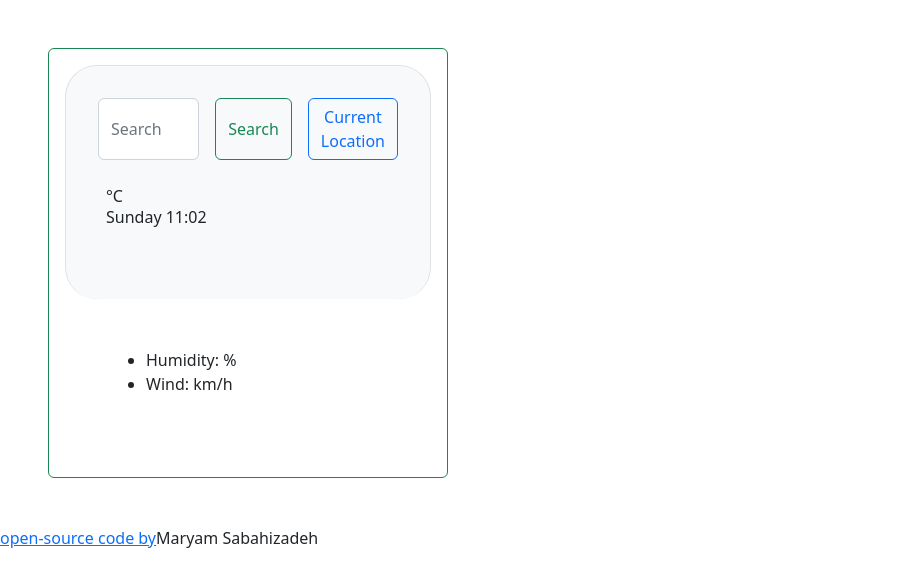
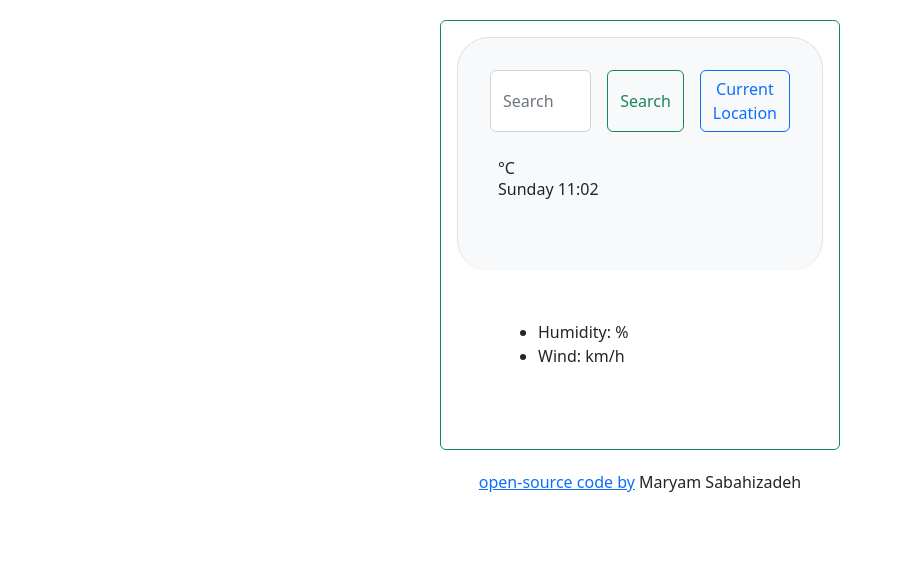
Before and after one commit to maryamsbhz/weather-app, a plain HTML site: page index.html in a window 1280 px wide. Shown: the whole page, without its empty margins (0-902 px from the left). Drawn offline with nearby package versions, Linux system fonts and the light colour scheme; no server answers; some icons are missing.

Commit message:
Add link's style

```diff
--- a/index.html
+++ b/index.html
@@ -17,7 +17,7 @@
 </head>
 
 <body>
-  <div class="container m-5 bg-light text-dark bg-opacity-10 border rounded-2 border-black border-success p-3 ">
+  <div class="container bg-light text-dark bg-opacity-10 border rounded-2 border-black border-success p-3 ">
     <div class="header p-4 border  border-bottom-0 rounded-5 bg-light">
       <form class="d-flex" role="search" id="search-city">
         <input class="form-control m-2 me-2" type="search" placeholder="Search" aria-label="Search"
@@ -50,7 +50,7 @@
       </div>
     </div>
   </div>
-  <p><a href="">open-source code by</a>Maryam Sabahizadeh</p>
+ <p><a href="">open-source code by</a> Maryam Sabahizadeh</p>
   <script src="src/index.js"></script>
 </body>
 
--- a/styles/style.css
+++ b/styles/style.css
@@ -13,3 +13,6 @@
   font-size: 20px;
   margin: 10px;
 }
+p{
+  text-align: center;
+}
```
